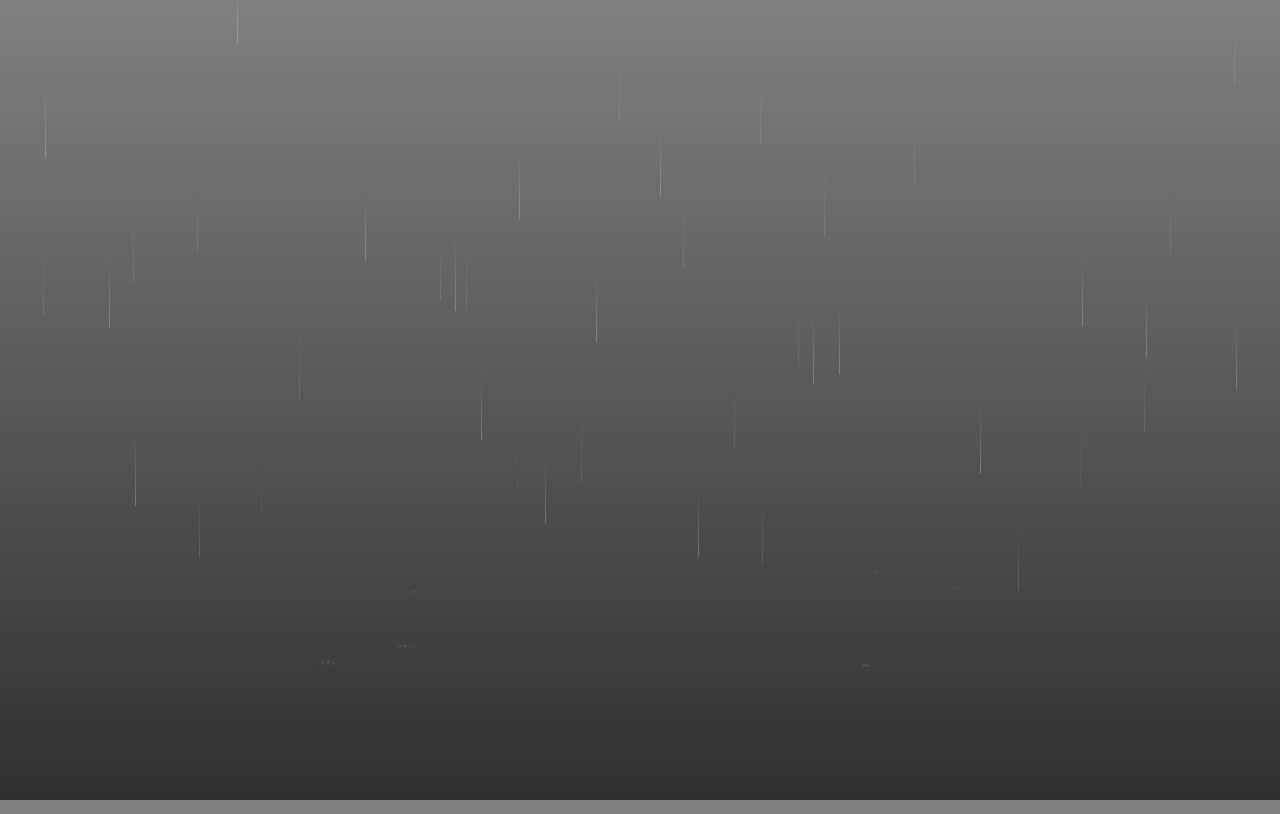
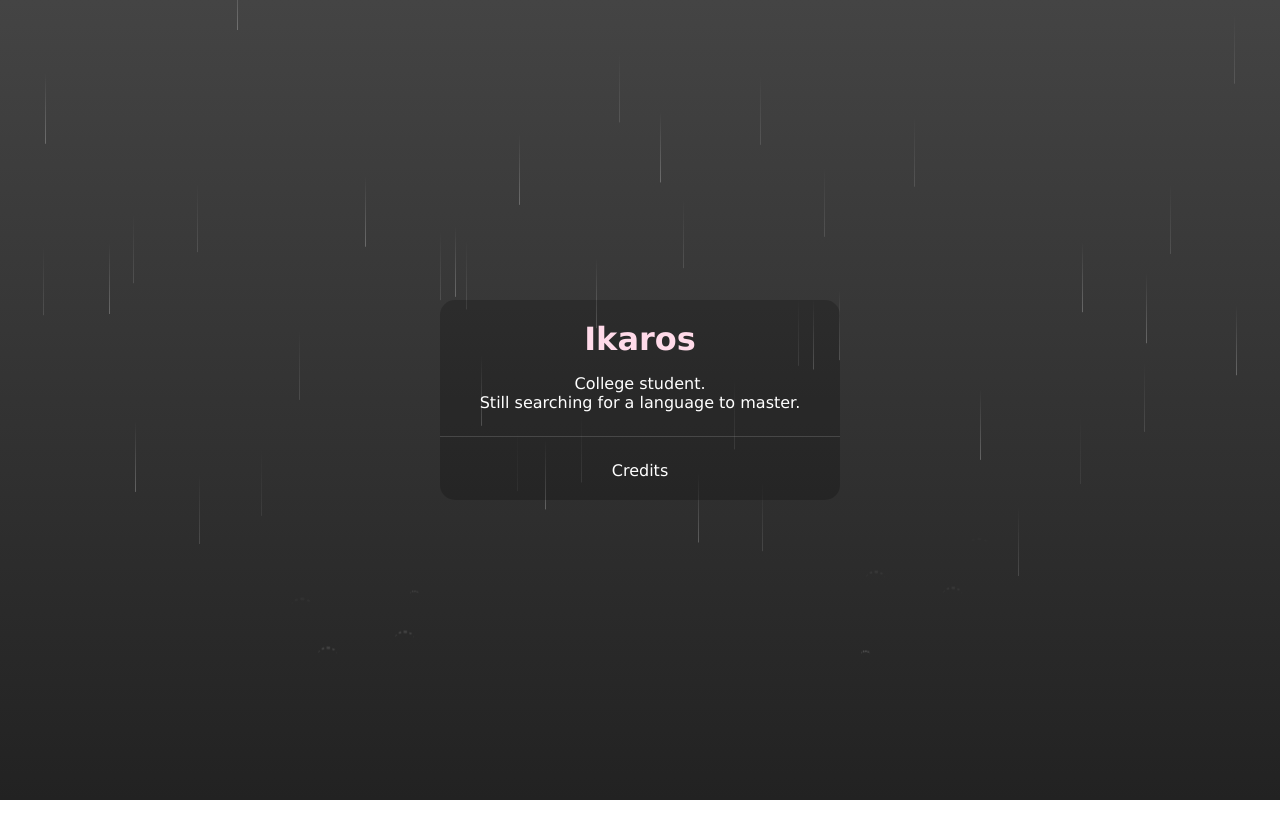
Before and after one commit to tsonicm/tsonicm.github.io, a plain HTML site: page index.html in a window 1280 px wide. Shown: the top 814 px of the page. Drawn offline with nearby package versions, Linux system fonts and the light colour scheme.

Commit message:
Some layout stuff

```diff
--- a/index.html
+++ b/index.html
@@ -13,7 +13,12 @@
 <body class="back-row-toggle splat-toggle">
   <div class="rain front-row"></div>
   <div class="rain back-row"></div>
-<!-- partial -->
+  <div class="content">
+    <a class="usr" href="https://github.com/tsonicm">Ikaros</a>
+    <p class="description">College student.<br>Still searching for a language to master.</p>
+    <hr class="separator" />
+    <p class="description">Credits</p>
+  </div>
   <script src='https://code.jquery.com/jquery-2.2.4.min.js'></script><script  src="./script.js"></script>
 
 </body>
--- a/style.css
+++ b/style.css
@@ -6,7 +6,7 @@ body {
   height: 100%;
   margin: 0;
   overflow: hidden;
-  background: linear-gradient(to bottom, #808080, #303030);
+  background: linear-gradient(to bottom, #444, #222);
 }
 
 .rain {
@@ -106,61 +106,46 @@ body.splat-toggle .splat {
   }
 }
 
-.toggles {
+.content {
+  width: 400px;
+  height: 200px;
   position: absolute;
-  top: 0;
-  left: 0;
+  top: 50%;
+  left: 50%;
+  transform: translate(-50%, -50%);
   z-index: 3;
+  display: flex;
+  align-items: center;
+  justify-content: center;
+  flex-direction: column;
+  border-radius: 15px;
+  background: rgba(0, 0, 0, 0.2);
 }
 
-.toggle {
-  position: absolute;
-  left: 20px;
-  width: 50px;
-  height: 50px;
-  line-height: 51px;
-  box-sizing: border-box;
-  text-align: center;
-  font-family: sans-serif;
-  font-size: 10px;
+.usr {
+  font-size: 2em;
   font-weight: bold;
-  background-color: rgba(255, 255, 255, 0.2);
-  color: rgba(0, 0, 0, 0.5);
-  border-radius: 50%;
-  cursor: pointer;
-  transition: background-color 0.3s;
+  color: #FFDAE9;
+  font-family: Geneva, Verdana, sans-serif;
+  text-decoration: none;
+  margin-top: 15px;
 }
 
-.toggle:hover {
-  background-color: rgba(255, 255, 255, 0.25);
+.usr:hover {
+  color: #cca7b6;
 }
 
-.toggle:active {
-  background-color: rgba(255, 255, 255, 0.3);
+.description {
+  font-size: 1em;
+  color: #fff;
+  font-family: Geneva, Verdana, sans-serif;
+  padding: 0px 35px;
+  text-align: center;
 }
 
-.toggle.active {
-  background-color: rgba(255, 255, 255, 0.4);
+.separator {
+  width: 100%;
+  height: 1px;
+  border: none;
+  background: #88888855;
 }
-
-.splat-toggle {
-  top: 20px;
-}
-
-.back-row-toggle {
-  top: 90px;
-  line-height: 12px;
-  padding-top: 14px;
-}
-
-.single-toggle {
-  top: 160px;
-}
-
-body.single-toggle .drop {
-  display: none;
-}
-
-body.single-toggle .drop:nth-child(10) {
-  display: block;
-}
```
